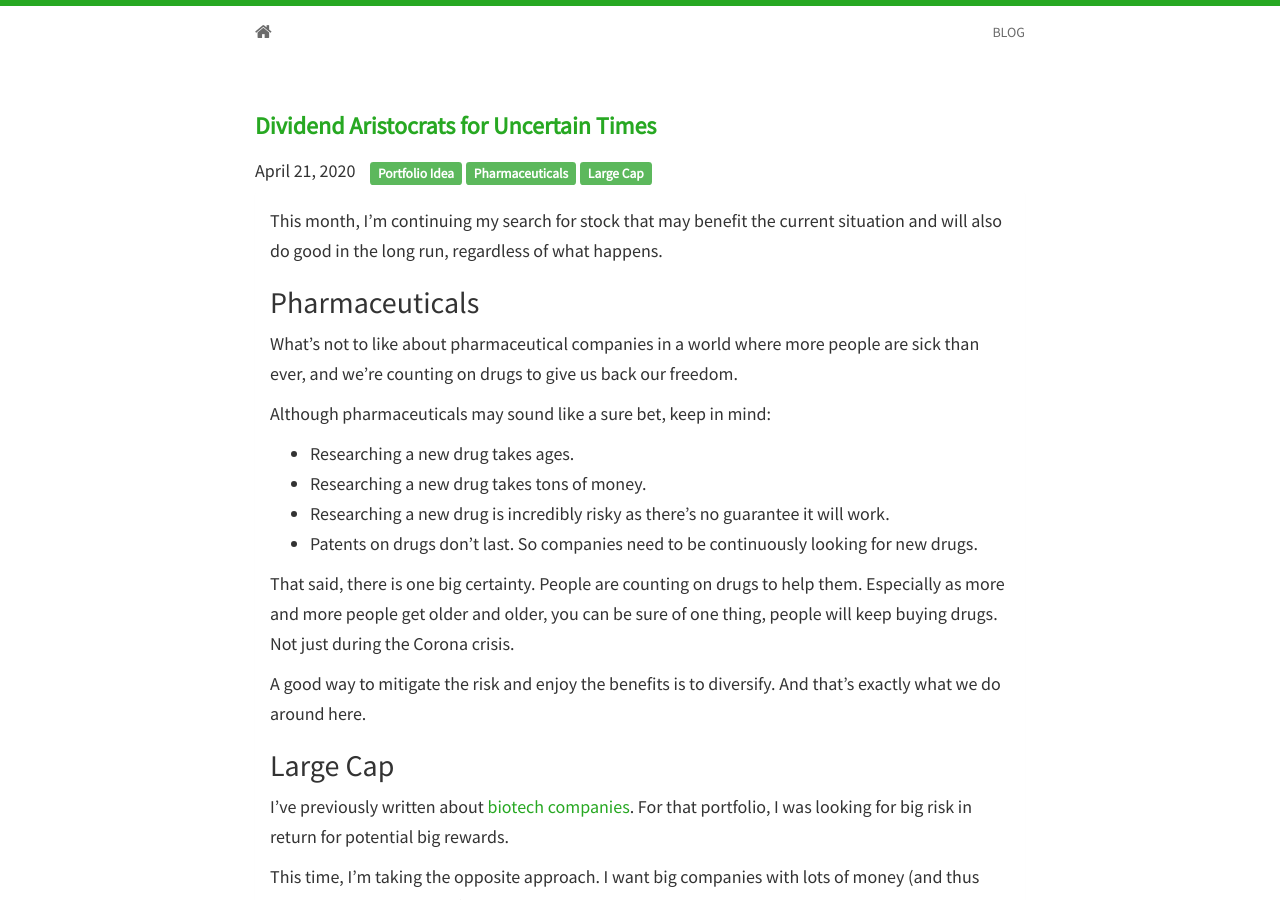
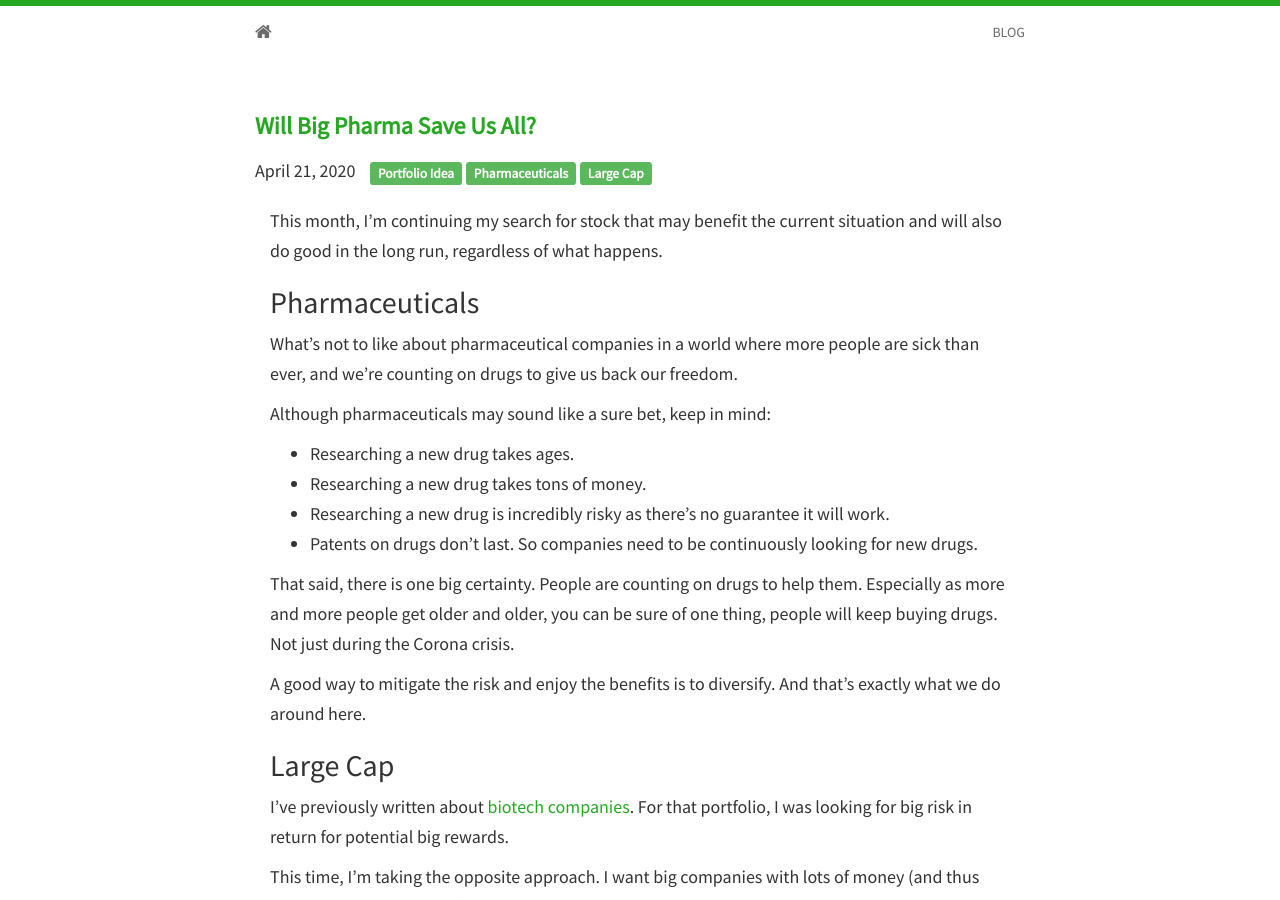
Before and after one commit to pbackx/build-a-stock-portfolio, a Jekyll site: the page built from _posts/2020-04-21-big-pharma.md, in a window 1280 px wide and 900 px high. Built offline with Jekyll 4.4.1, drawn with Linux system fonts in a browser that asks for light colours; nearby versions of some CDN libraries; comment, search, counter and statistics services are not loaded.

Commit message:
Update title

```diff
--- a/_posts/2020-04-21-big-pharma.md
+++ b/_posts/2020-04-21-big-pharma.md
@@ -1,6 +1,6 @@
 ---
 layout: post
-title: 'Dividend Aristocrats for Uncertain Times'
+title: 'Will Big Pharma Save Us All?'
 tags:
 - Portfolio Idea
 - Pharmaceuticals
```
